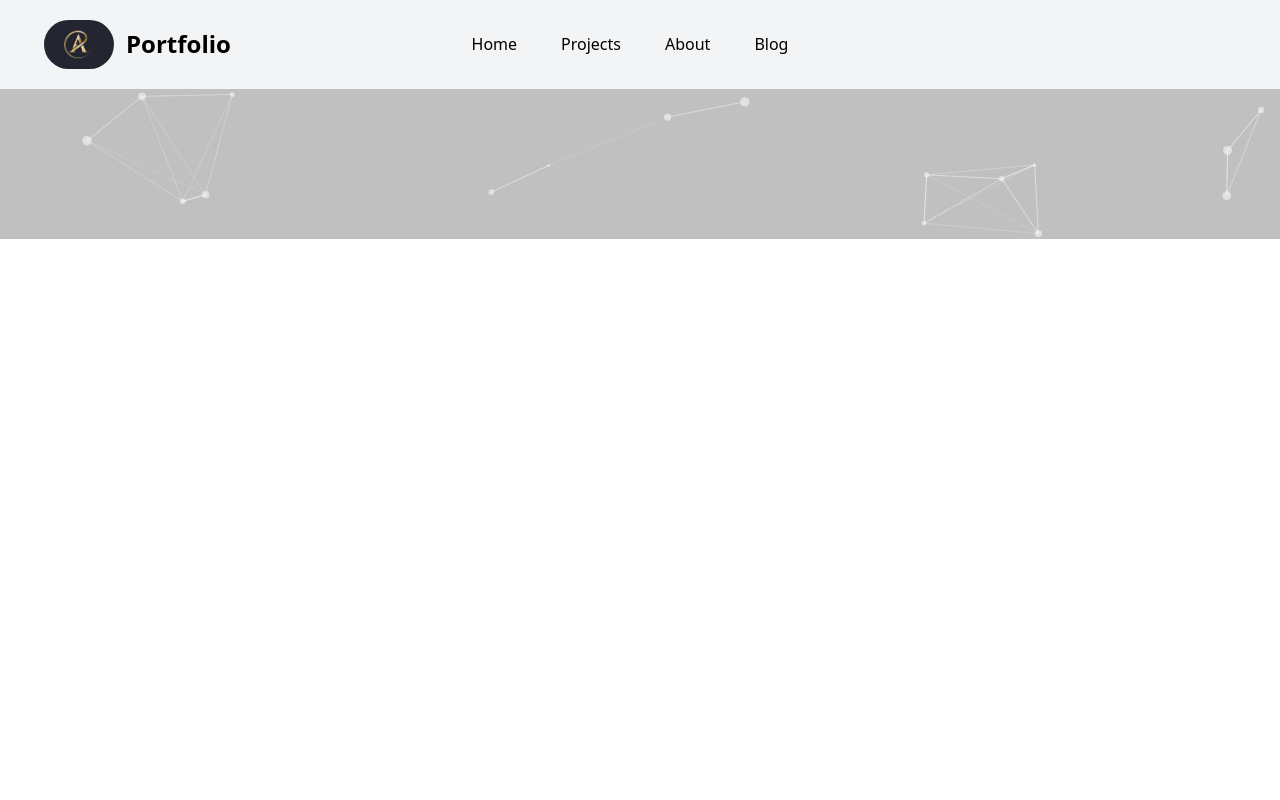
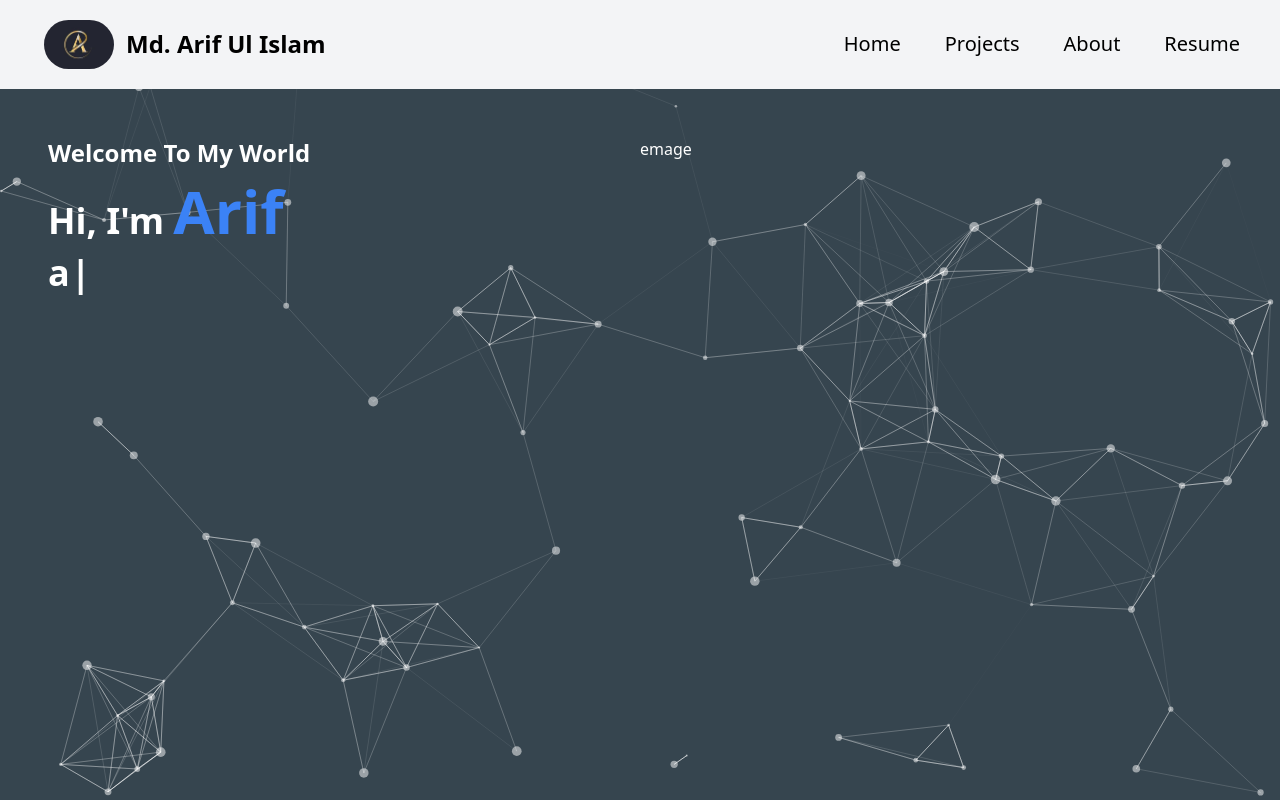
Before and after one commit to Arif1612/portfolio, a React (Vite) app: page / in a window 1280 px wide. Built offline with nearby package versions, Linux system fonts and the light colour scheme.

Commit message:
particals js and typerighter used in home section by arif

```diff
--- a/package.json
+++ b/package.json
@@ -19,7 +19,8 @@
     "react-particles": "^2.12.2",
     "react-router-dom": "^6.15.0",
     "sort-by": "^1.2.0",
-    "tsparticles-slim": "^2.12.0"
+    "tsparticles-slim": "^2.12.0",
+    "typewriter-effect": "^2.20.1"
   },
   "devDependencies": {
     "@types/react": "^18.2.15",
--- a/src/main.jsx
+++ b/src/main.jsx
@@ -10,8 +10,8 @@ import {
 } from "react-router-dom";
 import ErrorPage from './pages/ErrorPage/ErrorPage.jsx';
 import Projects from './pages/Home/Projects/Projects.jsx';
-import About from './pages/Home/Home/About/About.jsx'
-import Blog from './pages/Home/Home/Blog/Blog.jsx'
+import Home from './pages/Home/Home/Home.jsx'
+
 
 
 const router = createBrowserRouter([
@@ -21,8 +21,8 @@ const router = createBrowserRouter([
     errorElement: <ErrorPage />,
     children: [
       {
-        path: "/home",
-        element: <Projects></Projects>,
+        path: "/",
+        element: <Home></Home>,
       },
       {
         path: "/projects",
@@ -30,11 +30,11 @@ const router = createBrowserRouter([
       },
       {
         path: "/about",
-        element: <About></About>,
+
       },
       {
         path: "/blog",
-        element: <Blog></Blog>,
+
       },
     ],
   },
@@ -45,9 +45,7 @@ const router = createBrowserRouter([
 ReactDOM.createRoot(document.getElementById("root")).render(
   <React.StrictMode>
      <HelmetProvider>
-     <div className="max-w-screen-xl mx-auto">
         <RouterProvider router={router} />
-    </div>
      </HelmetProvider>
   </React.StrictMode>
 );
--- /dev/null
+++ b/src/pages/Container.jsx
@@ -0,0 +1,11 @@
+import React from 'react';
+
+const Container = ({children}) => {
+    return (
+        <div className="max-w-screen-xl md:mx-12 mx-auto mt-12">
+            {children}
+        </div>
+    );
+};
+
+export default Container;
--- a/src/pages/Home/Home/About/About.jsx
+++ b/src/pages/Home/About/About.jsx
@@ -1,12 +1,8 @@
 import React from 'react';
-import { Helmet } from 'react-helmet-async';
 
 const About = () => {
     return (
         <div>
-            <Helmet>
-                  <title>Portfolio | About </title>
-            </Helmet>
             <p>About</p>
         </div>
     );
--- a/src/pages/Home/Home/Blog/Blog.jsx
+++ /dev/null
@@ -1,15 +0,0 @@
-import React from 'react';
-import { Helmet } from 'react-helmet-async';
-
-const Blog = () => {
-    return (
-        <div>
-            <Helmet>
-                  <title>Portfolio | Blog </title>
-            </Helmet>
-            <p>Blog</p>
-        </div>
-    );
-};
-
-export default Blog;
--- a/src/pages/Home/Home/Home.jsx
+++ b/src/pages/Home/Home/Home.jsx
@@ -1,15 +1,48 @@
-import React from 'react';
+import React from "react";
 import { Helmet } from "react-helmet-async";
+import Typewriter from "typewriter-effect";
+import ParticleBg from "../../components/ParticleBg";
+import Container from "../../Container";
 
 const Home = () => {
-    return (
-        <div>
-            <Helmet>
-                  <title>Portfolio | Home </title>
-            </Helmet>
-            <p>Home</p>
+  return (
+   <Container>
+     <div >
+      <Helmet>
+        <title>Portfolio | Home </title>
+      </Helmet>
+
+        <section>
+            <div className="flex text-white">
+               {/* left */}
+             <div className="w-1/2">
+                <h5 className="text-2xl font-bold">Welcome To My World</h5>
+                 <h1 className=" text-4xl  font-bold py-3">Hi, I'm <span className="text-6xl text-blue-500">Arif</span></h1>
+                 <div className="text-4xl font-bold">
+                      <Typewriter
+                        options={{
+                          strings: ['a BSCSE Graduate', 'a MERN Stack Developer','a Tech Enthusiast', 'a Believer of Allah'],
+                          autoStart: true,
+                          loop: true,
+                        }}
+
+                      />
+                  </div>
+
+            </div>
+            {/* left div end */}
+           {/* right */}
+          <div className="w-1/2">
+          <p>emage</p>
+          </div>
+          {/* right end */}
+
         </div>
-    );
+        {/* main end */}
+        </section>
+    </div>
+   </Container>
+  );
 };
 
 export default Home;
--- a/src/pages/Home/Projects/Projects.jsx
+++ b/src/pages/Home/Projects/Projects.jsx
@@ -1,5 +1,6 @@
 import React from 'react';
 import { Helmet } from 'react-helmet-async';
+import ParticleBg from '../../components/ParticleBg';
 
 const Projects = () => {
     return (
@@ -7,6 +8,8 @@ const Projects = () => {
           <Helmet>
                   <title>Portfolio | Projects </title>
             </Helmet>
+            <p>Projects</p>
+
         </div>
     );
 };
--- a/src/pages/NavBar/NavBar.jsx
+++ b/src/pages/NavBar/NavBar.jsx
@@ -54,11 +54,17 @@ const Navbar = () => {
               About
             </Link>
             <Link
+              to="/resume"
+              className="  mx-5 hover:bg-gray-500  text-base  hover:text-white p-2 rounded-lg"
+            >
+              Resume
+            </Link>
+            {/* <Link
               to="/blog"
               className="  mx-5 hover:bg-gray-500  text-base  hover:text-white p-2 rounded-lg"
             >
               Blog
-            </Link>
+            </Link> */}
 
           </ul>
 
@@ -76,7 +82,7 @@ const Navbar = () => {
               alt=""
             />
 
-            <h3 className="ml-3">Portfolio</h3>
+            <h3 className="ml-3">Md. Arif Ul Islam</h3>
           </Link>
         </div>
       </div>
@@ -87,39 +93,45 @@ const Navbar = () => {
 
 
       {/* nav lg screen  (middle part) */}
-      <div className="navbar-center  hidden lg:flex">
+      <div className="navbar-end text-xl  hidden lg:flex">
         <Link
-          className=" mr-5  hover:bg-gray-500 px-3 py-2 rounded hover:text-lg  hover:text-white"
+          className=" mr-5  hover:bg-gray-500 px-3 py-2 rounded hover:text-2xl  hover:text-white"
           to="/"
         >
           Home
         </Link>
 
         <Link
-          className=" mr-5  hover:bg-gray-500 px-3 py-2 rounded hover:text-lg hover:text-white "
+          className=" mr-5  hover:bg-gray-500 px-3 py-2 rounded hover:text-2xl hover:text-white "
           to="/projects"
         >
           Projects
         </Link>
         <Link
-          className=" mr-5  hover:bg-gray-500 px-3 py-2 rounded hover:text-lg hover:text-white  "
+          className=" mr-5  hover:bg-gray-500 px-3 py-2 rounded hover:text-2xl hover:text-white  "
           to="/about"
         >
           About
         </Link>
         <Link
-          className=" mr-5  hover:bg-gray-500 px-3 py-2 rounded hover:text-lg hover:text-white  "
+          className=" mr-5  hover:bg-gray-500 px-3 py-2 rounded hover:text-2xl hover:text-white  "
+          to="/resume"
+        >
+          Resume
+        </Link>
+        {/* <Link
+          className=" mr-5  hover:bg-gray-500 px-3 py-2 rounded hover:text-2xl hover:text-white  "
           to="/blog"
         >
           Blog
-        </Link>
+        </Link> */}
 
       </div>
       {/* end */}
 
-      <div className="navbar-end">
+      {/* <div className="navbar-end">
 
-      </div>
+      </div> */}
     </div>
   );
 };
--- a/src/pages/components/ParticleBg.jsx
+++ b/src/pages/components/ParticleBg.jsx
@@ -18,18 +18,19 @@ const ParticleBg = () => {
     }, []);
 
     return (
-        <Particles
+
+             <Particles className="max-w-screen-xl mx-auto"
             id="tsparticles"
             init={particlesInit}
             loaded={particlesLoaded}
             options={{
                 fullScreen:{
-                    enable:false,
+                    enable:true,
                     zIndex:-1
                 },
                 background: {
                     color: {
-                        value:"C0C0C0",
+                        value:"#36454F",
                     },
                 },
                 fpsLimit: 120,
@@ -47,7 +48,7 @@ const ParticleBg = () => {
                     },
                     modes: {
                         push: {
-                            quantity: 5,
+                            quantity: 4,
                         },
                         repulse: {
                             distance: 200,
@@ -96,6 +97,8 @@ const ParticleBg = () => {
                 detectRetina: true,
             }}
         />
+
+
     );
 };
 
```
Also changed, not shown: 1 other file (tests, documents, lock files or other folders).
